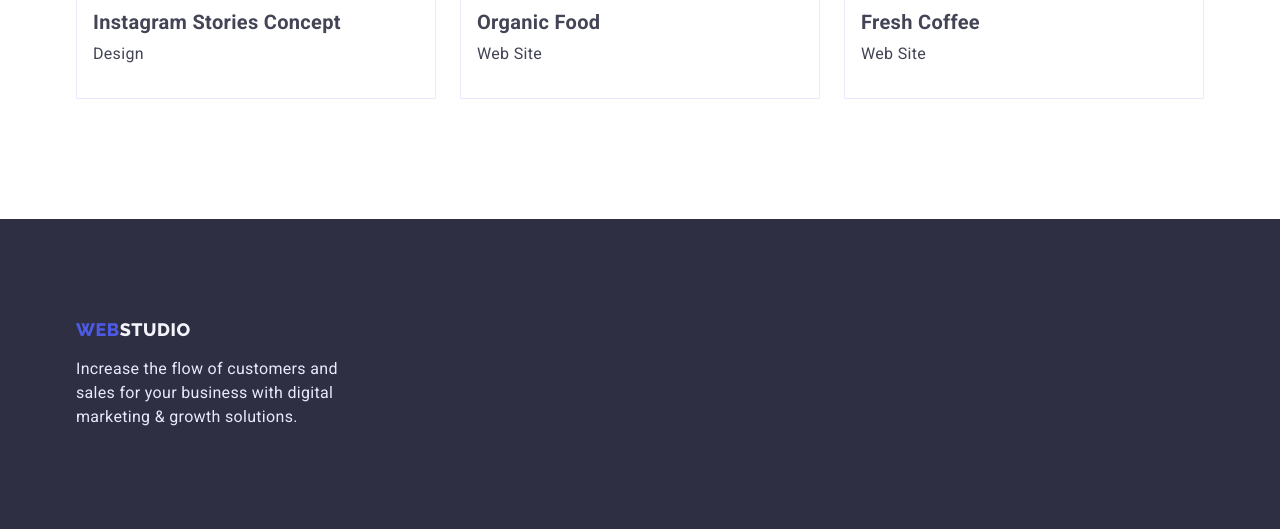
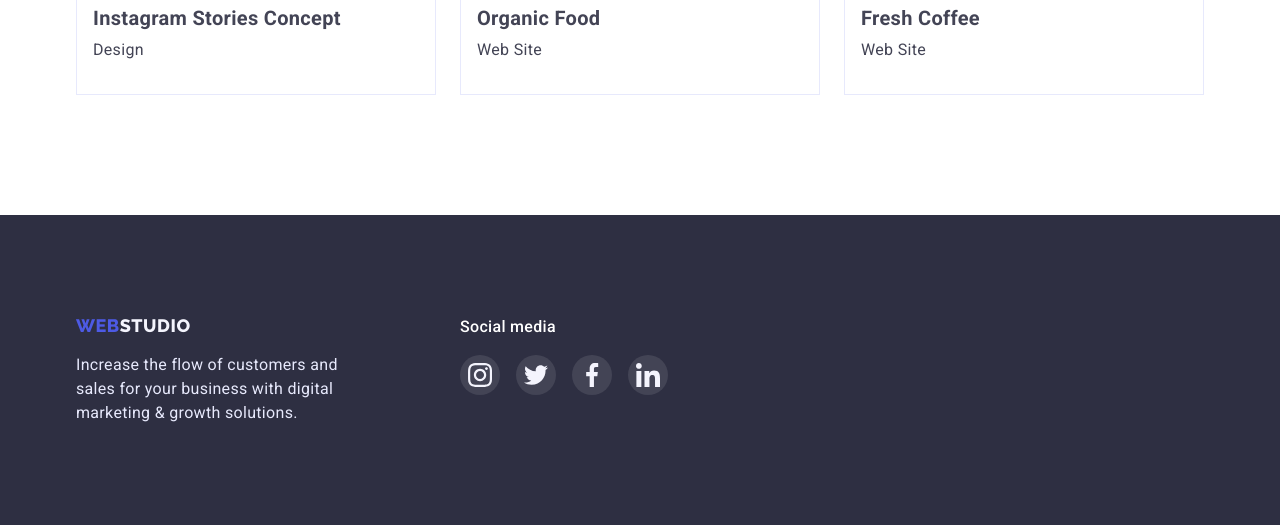
Before and after one commit to tymurlafeta/goit-markup-hw-04, a plain HTML site: page portfolio.html in a window 1280 px wide. Shown: the part 1545-2074 px from the top of the page. Drawn offline with nearby package versions, Linux system fonts and the light colour scheme.

Commit message:
add social media icons

```diff
--- a/css/styles.css
+++ b/css/styles.css
@@ -46,6 +46,8 @@ ol {
 
 img {
   display: block;
+  min-width: 100px;
+  height: auto;
 }
 
 button {
@@ -85,11 +87,9 @@ button {
 }
 
 .container {
-  margin-left: auto;
-  margin-right: auto;
-  width: 1158px;
-  padding-left: 15px;
-  padding-right: 15px;
+  margin: 0 auto;
+  max-width: 1158px;
+  padding: 0 15px;
 }
 
 .visually-hidden {
@@ -207,7 +207,7 @@ button {
 }
 
 .hero-title {
-  width: 496px;
+  max-width: 496px;
   margin-left: auto;
   margin-right: auto;
 
@@ -323,16 +323,12 @@ button {
   display: inline-flex;
   justify-content: center;
   align-items: center;
-  background-color: var(--main_color);
   max-width: 40px;
   min-width: 40px;
   max-height: 40px;
   min-height: 40px;
   padding: 4px;
   border-radius: 9999px;
-}
-
-.social-media-icon a {
   width: 40px;
   height: 40px;
   background-color: var(--primary-brand-color);
@@ -383,9 +379,6 @@ button {
   padding-right: 32px;
   border: 1px solid var(--helper-text-color);
   border-radius: 4px;
-}
-
-.customers_list li a {
   fill: var(--helper-text-color);
 }
 
@@ -406,6 +399,10 @@ button {
   background-color: var(--dark-headings-color);
 }
 
+.footer-content {
+  display: flex;
+}
+
 .footer-logo {
   color: var(--light-mode-color);
   font-family: "Raleway", sans-serif;
@@ -424,6 +421,50 @@ button {
   color: var(--footer-text-color);
 }
 
+.footer-subtitle {
+  font-weight: 500;
+  color: #ffffff;
+  margin-bottom: 16px;
+}
+
+.footer-social-media-list {
+  display: flex;
+  max-width: 208px;
+  align-items: center;
+  gap: 16px;
+}
+
+.footer-social-media {
+  margin-left: 120px;
+}
+
+.footer-social-media-icon a {
+  display: inline-flex;
+  justify-content: center;
+  align-items: center;
+  max-width: 40px;
+  min-width: 40px;
+  max-height: 40px;
+  min-height: 40px;
+  padding: 4px;
+  border-radius: 9999px;
+  width: 40px;
+  height: 40px;
+  background-color: var(--dark-body-color);
+}
+
+.footer-social-media-icon a:hover,
+.footer-social-media-icon a:focus {
+  background-color: var(--success-messages-color);
+}
+
+.footer-social-media-item {
+  display: inline-flex;
+  justify-content: center;
+  align-items: center;
+  fill: var(--light-mode-color);
+}
+
 /* =============== \FOOTER =============== */
 
 /* =============== PORTFOLIO =============== */
@@ -439,7 +480,7 @@ button {
 .filter-btn {
   display: inline-block;
   border-radius: 4px;
-  padding: 12px 24px;
+  padding: 10px 22px;
   font-weight: 500;
   color: var(--primary-brand-color);
   background-color: var(--light-mode-color);
@@ -472,15 +513,19 @@ button {
   padding-top: 32px;
   padding-bottom: 32px;
   padding-left: 16px;
-  border-right: 1px solid #e7e9fc;
-  border-bottom: 1px solid #e7e9fc;
-  border-left: 1px solid #e7e9fc;
+  border: 1px solid #e7e9fc;
+  border-top: none;
 }
 
 .examples-card {
   width: calc((100% - 48px) / 3);
   margin-right: 24px;
   margin-bottom: 48px;
+}
+
+.examples-card:hover {
+  box-shadow: 0px 1px 6px rgba(46, 47, 66, 0.08),
+    0px 1px 1px rgba(46, 47, 66, 0.16), 0px 2px 1px rgba(46, 47, 66, 0.08);
 }
 
 .examples-card:nth-child(3n) {
--- a/portfolio.html
+++ b/portfolio.html
@@ -199,14 +199,43 @@
     </main>
     <!-- Footer -->
     <footer class="footer">
-      <div class="container">
-        <a class="footer-logo" href="./index.html"
+      <div class="container footer-content">
+        <div><a class="footer-logo" href="./index.html"
           ><span class="logo-web">Web</span>Studio</a
         >
         <p class="footer-description">
           Increase the flow of customers and sales for your business with
           digital marketing & growth solutions.
-        </p>
+        </p></div>
+        <div class="footer-social-media">
+          <p class="footer-subtitle">Social media</p>
+          <ul class="list footer-social-media-list">
+            <li class="footer-social-media-icon">
+              <a href="#"
+                ><svg class="footer-social-media-item" width="24" height="24">
+                  <use href="./images/icons.svg#icon-instagram"></use></svg
+              ></a>
+            </li>
+            <li class="footer-social-media-icon">
+              <a href="#"
+                ><svg class="footer-social-media-item" width="24" height="24">
+                  <use href="./images/icons.svg#icon-twitter"></use></svg
+              ></a>
+            </li>
+            <li class="footer-social-media-icon">
+              <a href="#"
+                ><svg class="footer-social-media-item" width="24" height="24">
+                  <use href="./images/icons.svg#icon-facebook"></use></svg
+              ></a>
+            </li>
+            <li class="footer-social-media-icon">
+              <a href="#"
+                ><svg class="footer-social-media-item" width="24" height="24">
+                  <use href="./images/icons.svg#icon-linkedin"></use></svg
+              ></a>
+            </li>
+          </ul>
+        </div>
       </div>
     </footer>
   </body>
```
Also changed, not shown: index.html (+38 -9 lines).
